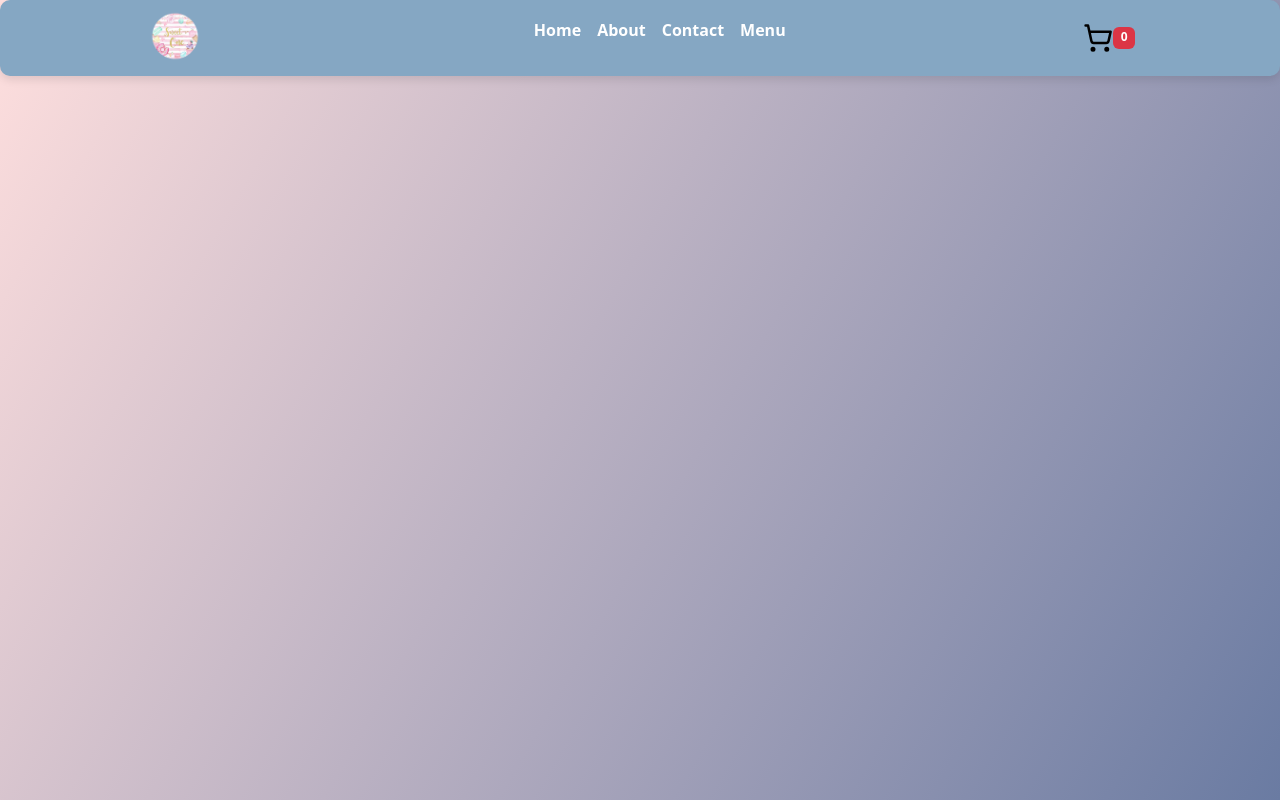
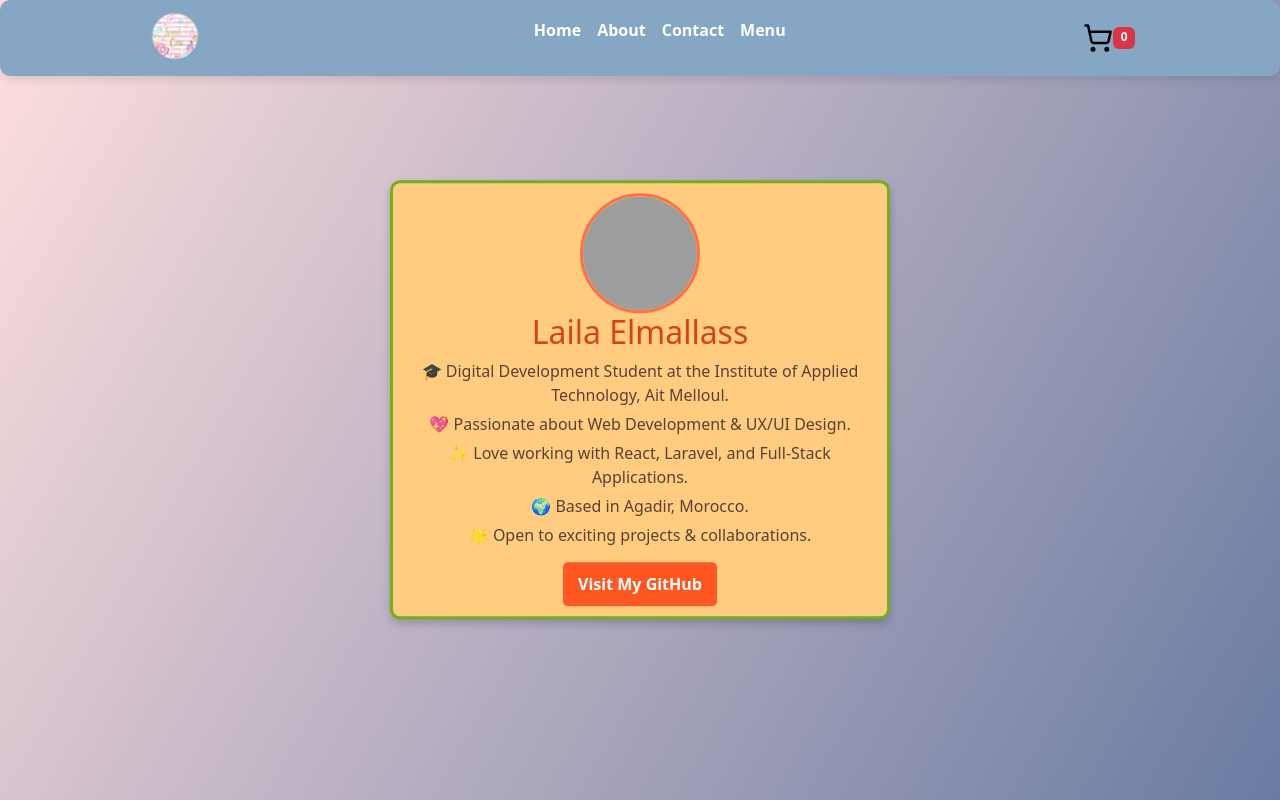
Before and after one commit to LailaElmallass/Sweet_Donuts, a React (Vite) app: page /Sweet_Donuts/About in a window 1280 px wide. Built offline with nearby package versions, Linux system fonts and the light colour scheme; grey boxes are pictures that could not be loaded.

Commit message:
added about page ;3

```diff
--- a/src/App.jsx
+++ b/src/App.jsx
@@ -7,7 +7,7 @@ import Cart from './components/Cart.jsx'
 import DonutsList from './components/DonutsList.jsx'
 import Contact from './components/Contact.jsx'
 import Navbar from './components/Navbar.jsx'
-
+import About from './components/About.jsx'
 function App() {
   return (
     <Provider store={store}>
@@ -18,6 +18,8 @@ function App() {
           <Route path="/DonutsList" element={<DonutsList />} />
           <Route path="/Cart" element={<Cart />} />
           <Route path="/Contact" element={<Contact />} />
+          <Route path="/About" element={<About />} />
+
         </Routes>
       </Router>
     </Provider>
--- /dev/null
+++ b/src/components/About.jsx
@@ -0,0 +1,30 @@
+import React from "react";
+import "../style/About.css";
+
+function About() {
+  return (
+    <div className="profile-page">
+      {/* Profile Section */}
+      <div className="profile">
+        <img
+          src="https://avatars.githubusercontent.com/u/151644619?v=4"
+          alt="Laila Elmallass"
+          className="profile-pic"
+        />
+        <h2>Laila Elmallass</h2>
+        <p>🎓 Digital Development Student at the Institute of Applied Technology, Ait Melloul.</p>
+        <p>💖 Passionate about Web Development & UX/UI Design.</p>
+        <p>✨ Love working with React, Laravel, and Full-Stack Applications.</p>
+        <p>🌍 Based in Agadir, Morocco.</p>
+        <p>🌟 Open to exciting projects & collaborations.</p>
+
+        {/* GitHub Link */}
+        <a href="https://github.com/LailaElmallass" target="_blank" rel="noopener noreferrer" className="github-link">
+          Visit My GitHub
+        </a>
+      </div>
+    </div>
+  );
+}
+
+export default About;
--- /dev/null
+++ b/src/style/About.css
@@ -0,0 +1,57 @@
+body {
+    font-family: "Arial", sans-serif;
+    background-color: #fff5e1;
+    margin: 0;
+    padding: 0;
+    justify-content: center;
+    align-items: center;
+  }
+
+  .profile-page {
+    text-align: center;
+    max-width: 500px;
+    background: #ffcc80;
+    padding: 20px;
+    border-radius: 10px;
+    box-shadow: 0 4px 8px rgba(0, 0, 0, 0.2);
+
+    /* Centering the div itself */
+    position: absolute;
+    top: 50%;
+    left: 50%;
+    transform: translate(-50%, -50%);
+    border: 3px solid #73AD21;
+    padding: 10px;
+
+  }
+  .profile-pic {
+    width: 120px;
+    height: 120px;
+    border-radius: 50%;
+    border: 3px solid #ff7043;
+  }
+
+  .profile h2 {
+    color: #d84315;
+  }
+
+  .profile p {
+    color: #5d4037;
+    font-size: 16px;
+    margin: 5px 0;
+  }
+
+  .github-link {
+    display: inline-block;
+    margin-top: 10px;
+    padding: 10px 15px;
+    background: #ff5722;
+    color: white;
+    text-decoration: none;
+    font-weight: bold;
+    border-radius: 5px;
+  }
+
+  .github-link:hover {
+    background: #e64a19;
+  }
```
Also changed, not shown: 1 other file (tests, documents, lock files or other folders).
